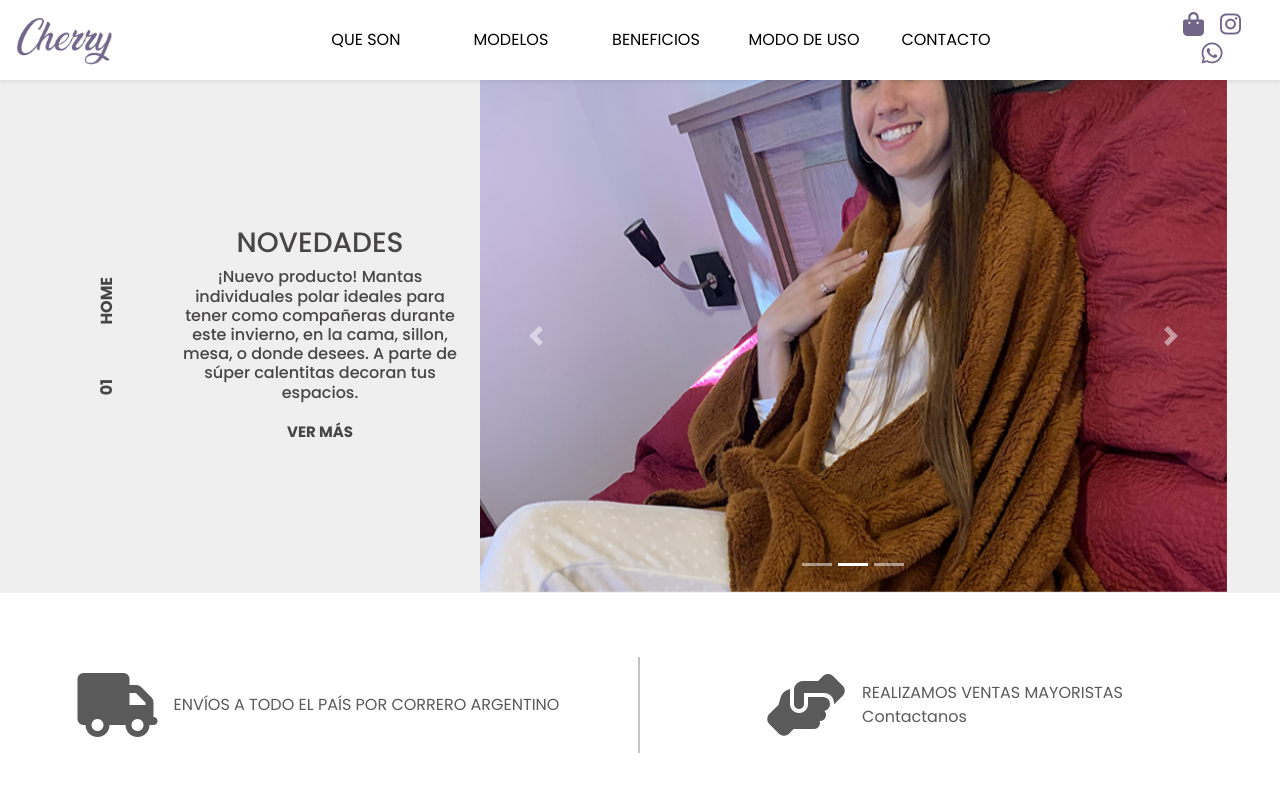
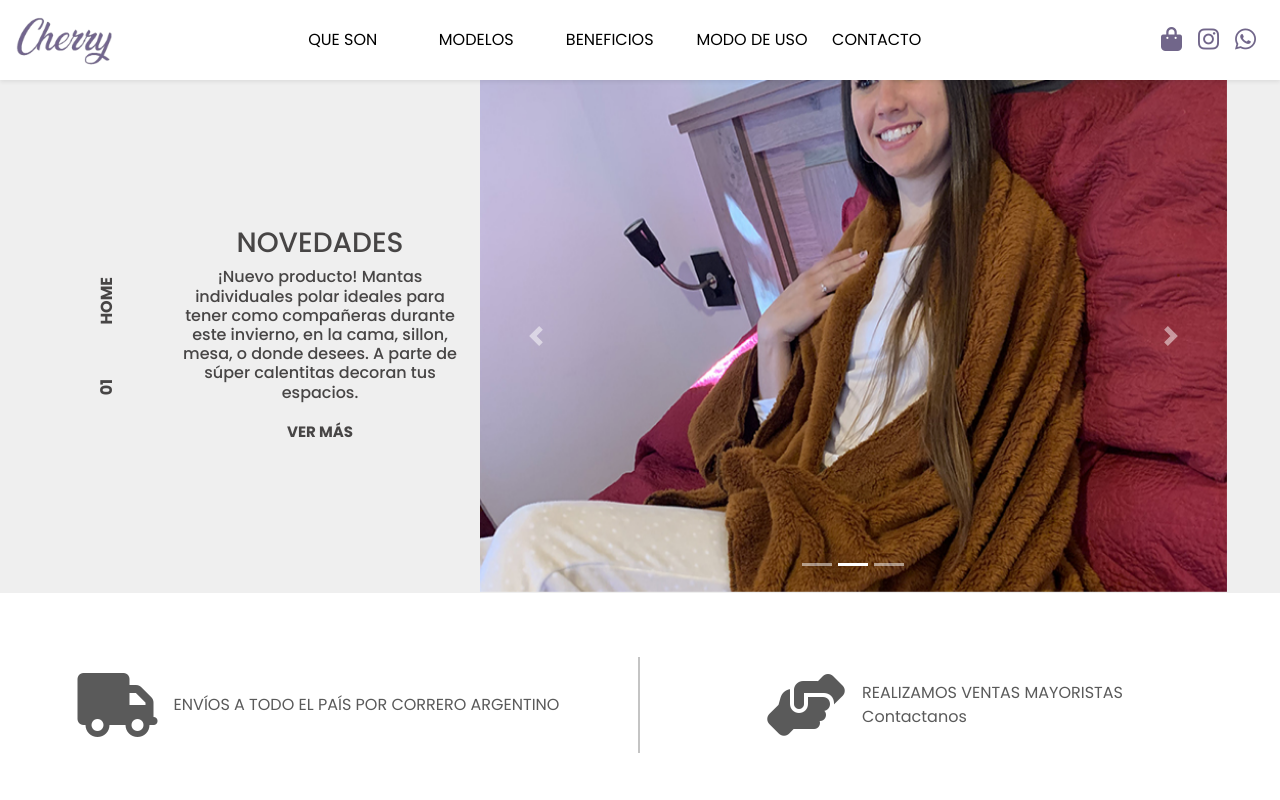
Before and after one commit to AgustinTafura/cherry-coder, a React (Create React App) app: page / in a window 1280 px wide. Shown: the top 800 px of the page. Built offline with nearby package versions, Linux system fonts and the light colour scheme.

Commit message:
correccion navbar

```diff
--- a/src/components/Footer/index.jsx
+++ b/src/components/Footer/index.jsx
@@ -19,7 +19,7 @@ const FooterContainer = () => {
               <span itemProp="telephone">
                 <a href="https://api.whatsapp.com/send?phone=5493544589440&amp;text=&amp;source=&amp;data=&amp;app_absent=" target="_blank">
                   (35) 4458-9440
-                    </a>
+                </a>
               </span>
             </div>
           </div>
@@ -33,7 +33,7 @@ const FooterContainer = () => {
             </address>
           </div>
 
-          <div id="email" className="col-md-3">
+          <div id="email" className="col-md-3 overflow-hidden">
             <i className="far fa-envelope" aria-hidden="true"></i>
             <div>
               <div>Correo electrónico</div>
@@ -62,7 +62,7 @@ const FooterContainer = () => {
                     <h5 className="mb-0" >
                       <button className="btn collapsed" >
                         BUENOS AIRES
-                    </button>
+                      </button>
                     </h5>
                   </div>
 
@@ -79,7 +79,7 @@ const FooterContainer = () => {
                     <h5 className="mb-0" >
                       <button className="btn collapsed" >
                         CORDOBA
-                    </button>
+                      </button>
                     </h5>
                   </div>
                   <div id="collapseTwo" className="collapse" aria-labelledby="headingTwo" data-parent="#accordion">
@@ -100,7 +100,7 @@ const FooterContainer = () => {
                     <h5 className="mb-0" >
                       <button className="btn collapsed" >
                         CORRIENTES
-                    </button>
+                      </button>
                     </h5>
                   </div>
                   <div id="collapseThree" className="collapse" aria-labelledby="headingThree" data-parent="#accordion">
@@ -116,7 +116,7 @@ const FooterContainer = () => {
                     <h5 className="mb-0" >
                       <button className="btn collapsed" >
                         MENDOZA
-                    </button>
+                      </button>
                     </h5>
                   </div>
                   <div id="collapseFour" className="collapse" aria-labelledby="headingFour" data-parent="#accordion">
--- a/src/components/Navbar/index.css
+++ b/src/components/Navbar/index.css
@@ -43,6 +43,9 @@ ul a:hover {
 }
 
 /* SocialMedia */
+.social-media {
+    text-align-last: right;
+}
 
 .social-media i:hover {
     transform: scale(1.3);
--- a/src/components/Navbar/index.jsx
+++ b/src/components/Navbar/index.jsx
@@ -23,14 +23,14 @@ const Navbar = () => {
         <>
             <nav className="container-fluid">
                 <div className="navbar navbar-expand-lg navbar-light row no-gutters container-fluid fixed-top bg-white shadow-sm">
-                    <a className="navbar-brand col-1" href="#"><img id="nav-logo" src={`${process.env.PUBLIC_URL}/assets/img/logo2.png`} alt="" /></a>
+                    <a className="navbar-brand col-1 " href="#"><img id="nav-logo" src={`${process.env.PUBLIC_URL}/assets/img/logo2.png`} alt="" /></a>
                     <button className="navbar-toggler" type="button" data-toggle="collapse" data-target="#navbarSupportedContent"
                         aria-controls="navbarSupportedContent" aria-expanded="false" aria-label="Toggle navigation">
                         <span className="navbar-toggler-icon"></span>
                     </button>
 
                     <div className="collapse navbar-collapse justify-content-center " id="navbarSupportedContent">
-                        <ul className="navbar-nav col-lg-8">
+                        <ul className="navbar-nav col-lg-10 col-xl-8">
                             {
                                 sections.map((section, index) => {
 
@@ -48,7 +48,7 @@ const Navbar = () => {
                         </ul>
                     </div>
 
-                    <div className='social-media d-none d-lg-block col-1 text-center'>
+                    <div className='social-media d-none d-lg-block col-1 col-lg-2 '>
                         <a href="#" data-toggle="modal" data-placement="bottom" title="Donde encontrarnos" data-target="#redDistrubuidoresModal" target="_blank" className="m-2 h4"><i class="fas fa-shopping-bag"></i></a>
                         <a href="https://www.instagram.com/cherryalmohadillas/" target="_blank" className="m-2 h4"><i className="fab fa-instagram"></i></a>
                         <a href="https://api.whatsapp.com/send?phone=5493544589440&amp;text=&amp;source=&amp;data=&amp;app_absent=" target="_blank" className="m-2 h4"><i className="fab fa-whatsapp"></i></a>
```
